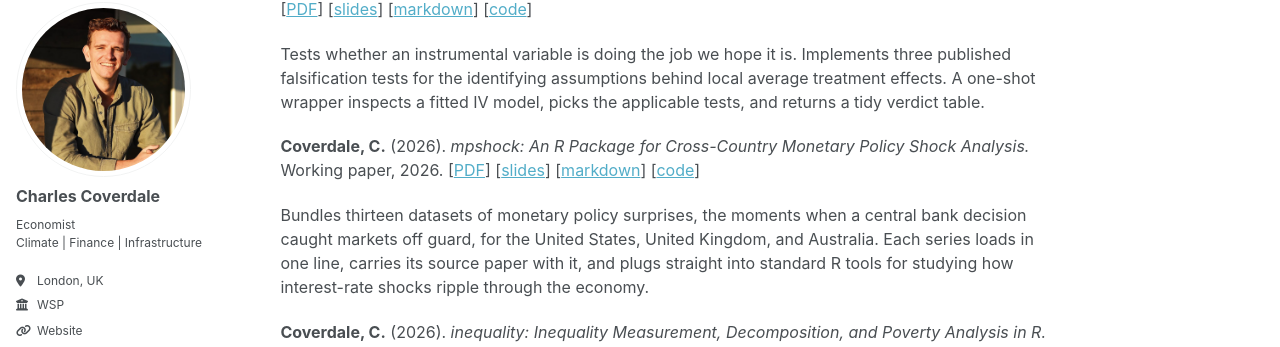
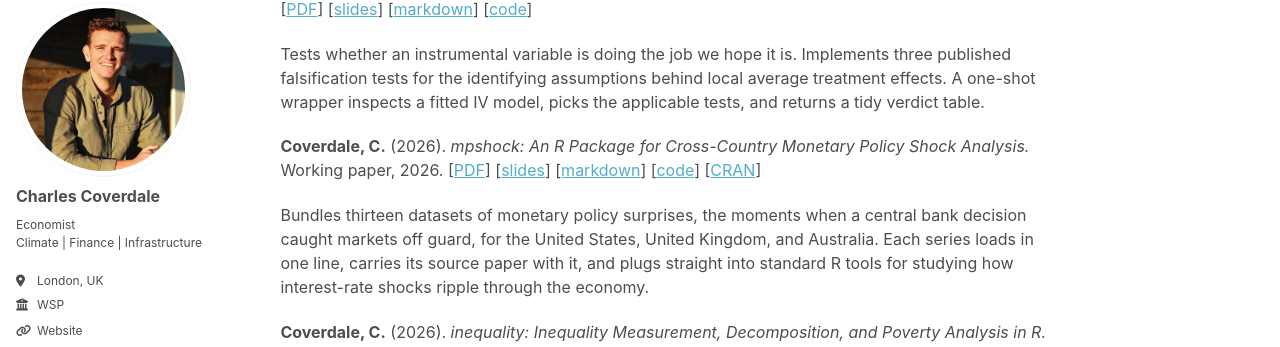
Before and after one commit to charlescoverdale/charlescoverdale.github.io, a Jekyll site: the page built from _pages/publications.md, in a window 1280 px wide and 900 px high, scrolled down 499 px. Shown: the part 100-447 px from the top of the window. Built offline with Jekyll 4.4.1, drawn with Linux system fonts in a browser that asks for light colours; a script that is not in the unit is left out.

Commit message:
Publications: add CRAN link to mpshock (accepted 2026-04-21)

```diff
--- a/_pages/publications.md
+++ b/_pages/publications.md
@@ -21,7 +21,7 @@ Estimates GDP and other headline economic numbers before the official figures ar
 
 Tests whether an instrumental variable is doing the job we hope it is. Implements three published falsification tests for the identifying assumptions behind local average treatment effects. A one-shot wrapper inspects a fitted IV model, picks the applicable tests, and returns a tidy verdict table.
 
-**Coverdale, C.** (2026). *mpshock: An R Package for Cross-Country Monetary Policy Shock Analysis.* Working paper, 2026. \[[PDF](/files/coverdale_mpshock_2026.pdf)\] \[[slides](/files/coverdale_mpshock_slides_2026.pdf)\] \[[markdown](https://github.com/charlescoverdale/mpshock/blob/main/paper/rj_submit/mpshock.Rmd)\] \[[code](https://github.com/charlescoverdale/mpshock)\]
+**Coverdale, C.** (2026). *mpshock: An R Package for Cross-Country Monetary Policy Shock Analysis.* Working paper, 2026. \[[PDF](/files/coverdale_mpshock_2026.pdf)\] \[[slides](/files/coverdale_mpshock_slides_2026.pdf)\] \[[markdown](https://github.com/charlescoverdale/mpshock/blob/main/paper/rj_submit/mpshock.Rmd)\] \[[code](https://github.com/charlescoverdale/mpshock)\] \[[CRAN](https://CRAN.R-project.org/package=mpshock)\]
 
 Bundles thirteen datasets of monetary policy surprises, the moments when a central bank decision caught markets off guard, for the United States, United Kingdom, and Australia. Each series loads in one line, carries its source paper with it, and plugs straight into standard R tools for studying how interest-rate shocks ripple through the economy.
 
```
